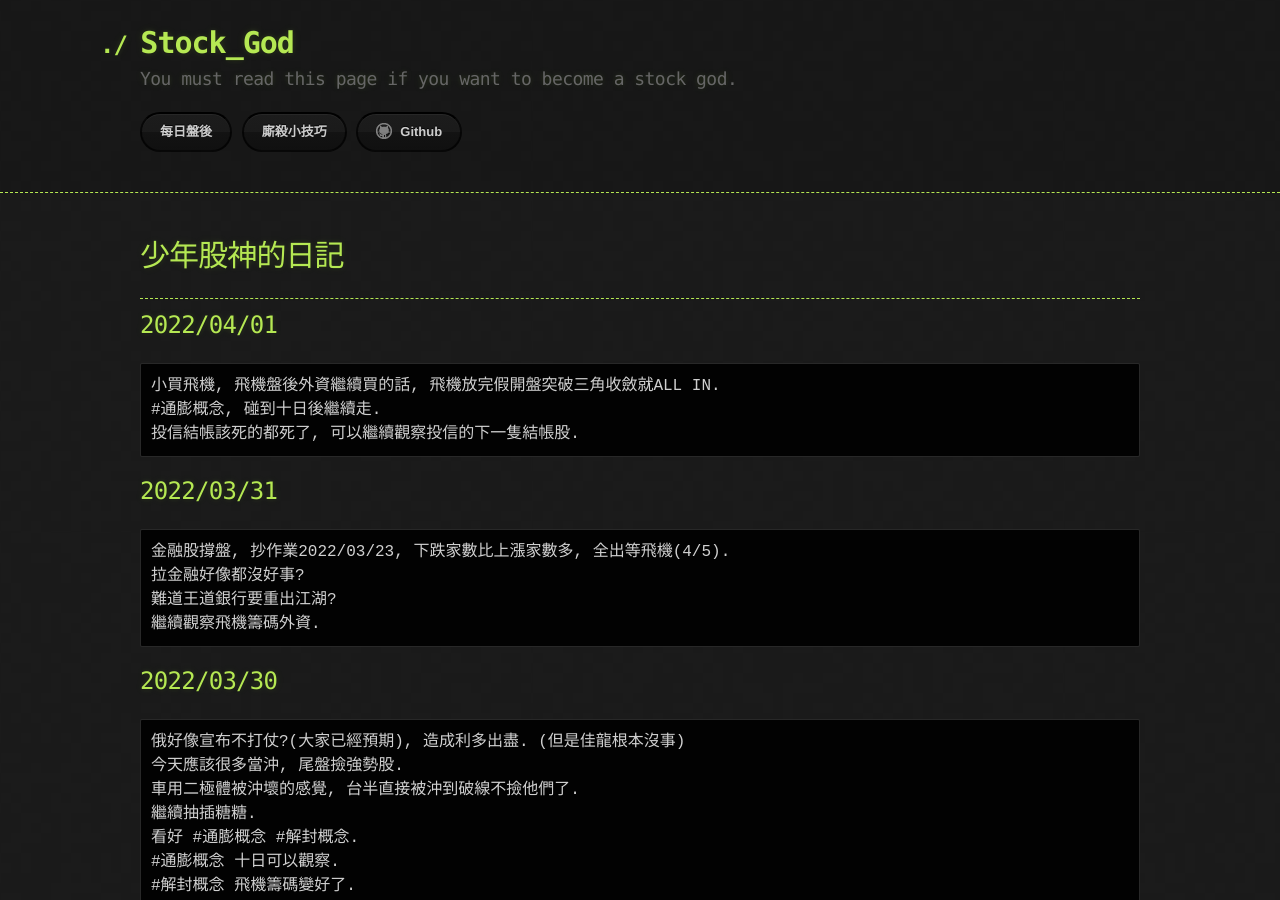
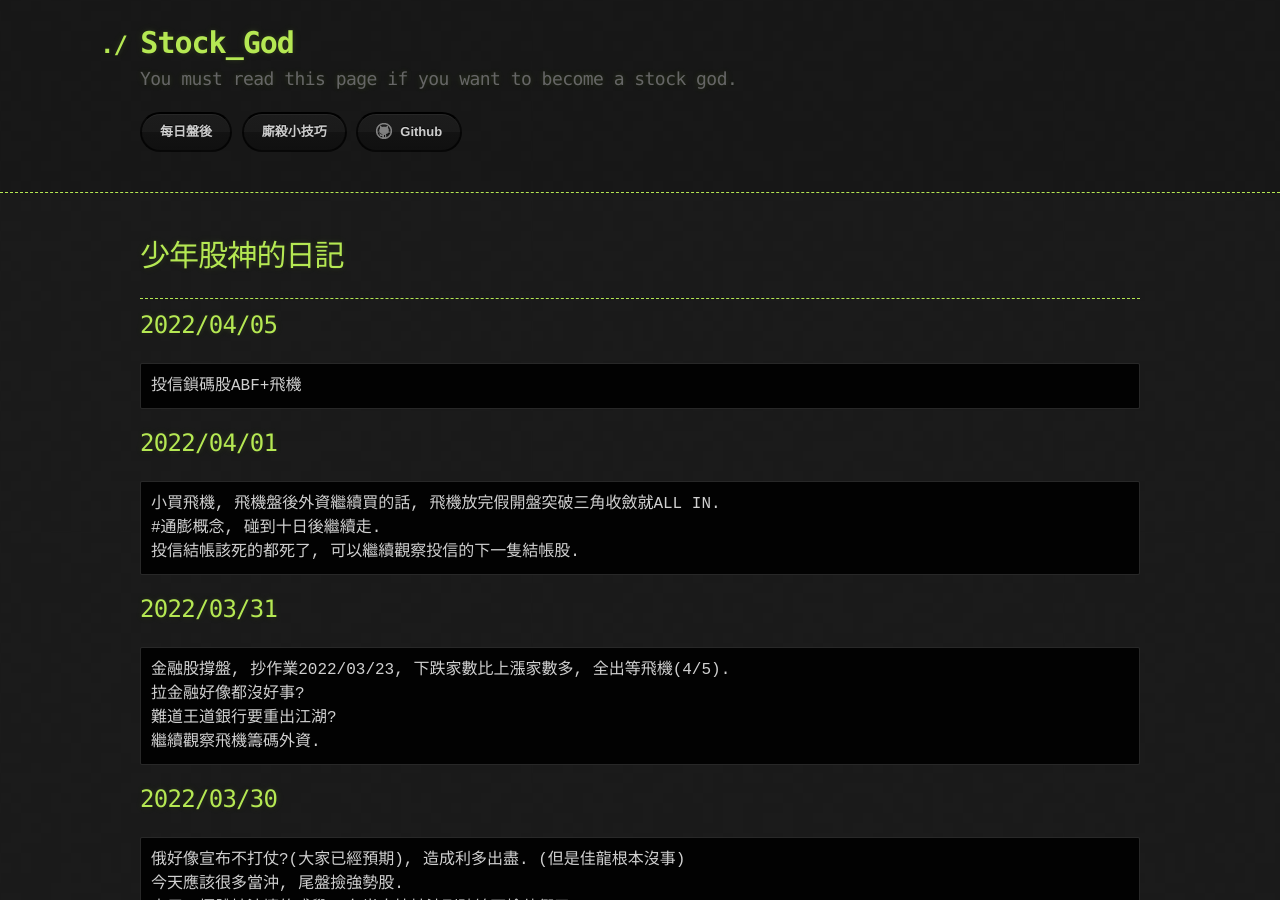
Before and after one commit to lepg5487/Stock_God, a Jekyll site: the page built from index.md, in a window 1280 px wide and 900 px high. Built offline with Jekyll 4.4.1, drawn with Linux system fonts in a browser that asks for light colours; our own code applies the rules of GitHub Pages for plain Markdown files.

Commit message:
Update index.md

````diff
--- a/index.md
+++ b/index.md
@@ -5,6 +5,11 @@ layout: testlayouts
 # 少年股神的日記
 
 ---
+
+## 2022/04/05
+```
+投信鎖碼股ABF+飛機
+```
 
 ## 2022/04/01
 ```
````
